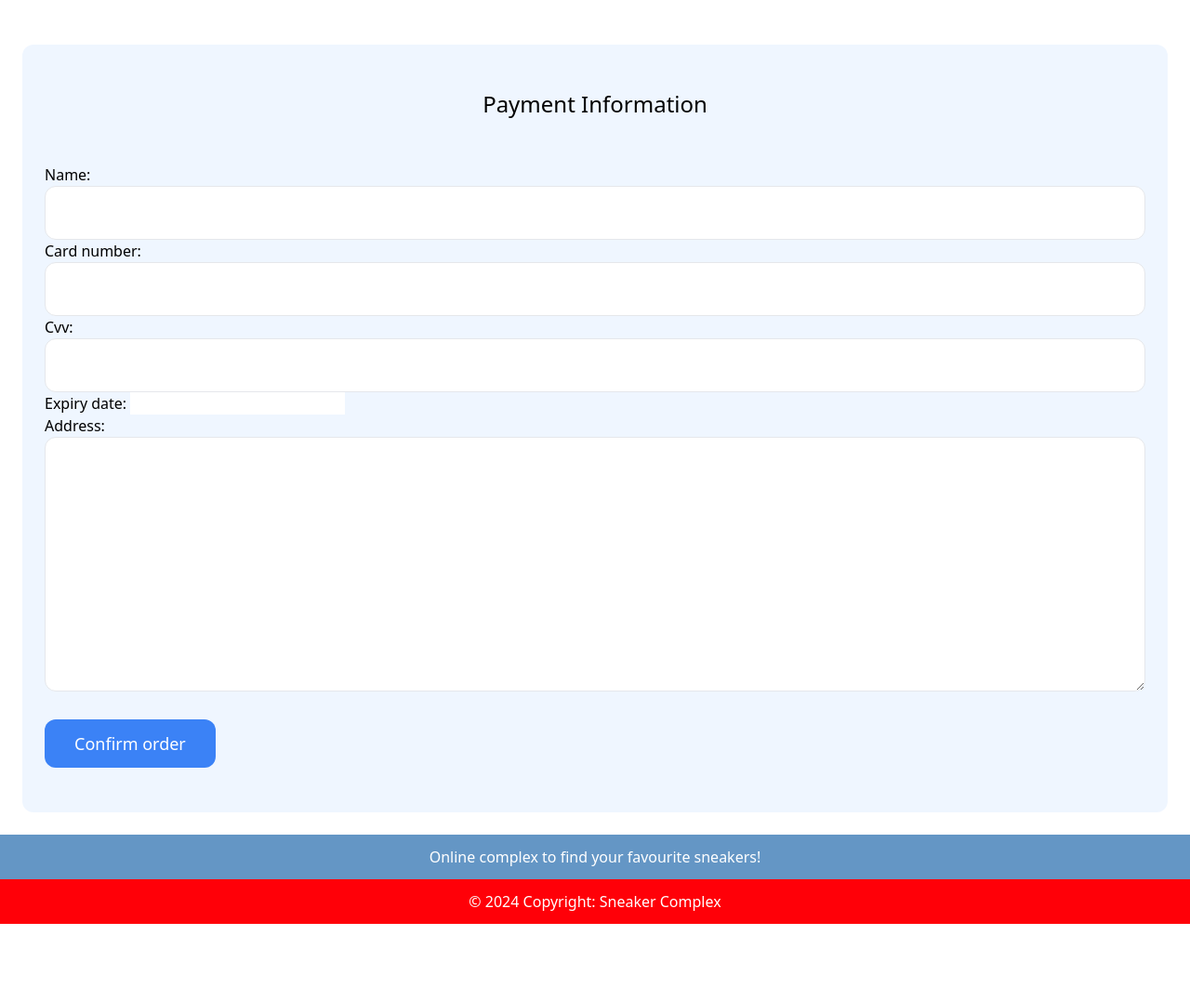
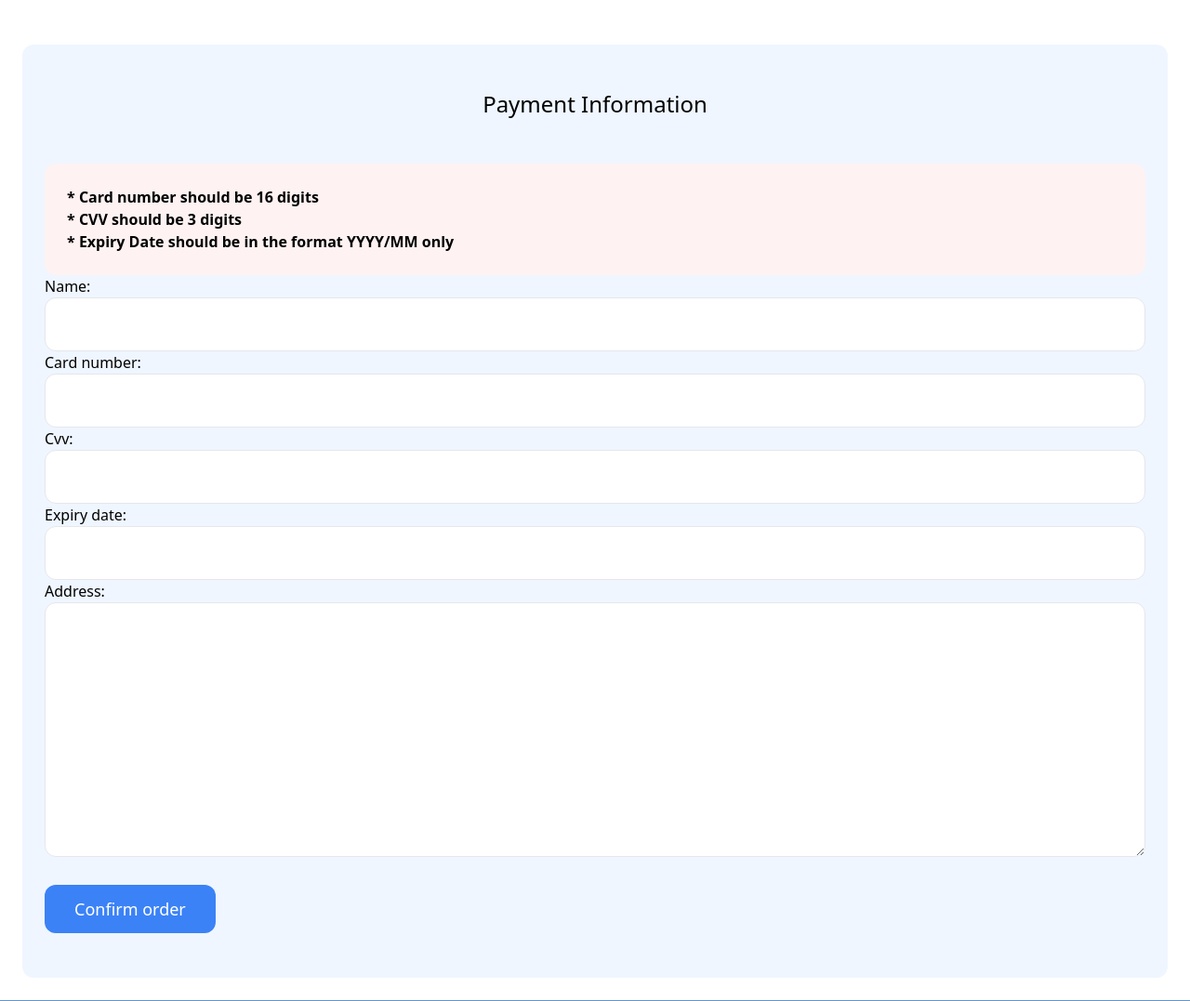
Before and after one commit to shrewdninja/ecom_fastapi, a Django app: page /items/1/buy/ in a window 1280 px wide. Shown: the part 73-1150 px from the top of the page at 93% size. Before the commit the page ends 1067 px from the top, so only its background shows below. Run offline with Django 4.2, Linux system fonts and the light colour scheme; the visitor is signed in with stand-in values (Sample User, id 1); some libraries are stand-ins or nearby versions; some web fonts are replaced.

Commit message:
Added payment confirmation and date validation

```diff
--- a/eCom-master/item/forms.py
+++ b/eCom-master/item/forms.py
@@ -1,6 +1,6 @@
 from django import forms
 from .models import Item, Order
-from .validations import validate_card, validate_description, validate_email,validate_name, validate_username,validate_cvv, validate_price
+from .validations import validate_card, validate_description, validate_date, validate_email,validate_name, validate_username,validate_cvv, validate_price
 
 INPUT_CLASSES = 'w-full px-6 py-4 rounded-xl border'
 
@@ -58,6 +58,10 @@
             'placeholder': 'Enter CVV',
             'class': 'w-full py-4 px-6 rounded-xl'
         }), validators=[validate_cvv])
+        expiry_date=forms.CharField(widget=forms.TextInput(attrs={
+            'placeholder': 'Enter expiry date in YYYY/MM format only',
+            'class': 'w-full py-4 px-6 rounded-xl'
+        }), validators=[validate_date])
 
         address = forms.CharField(
                widget=forms.TextInput(attrs={
@@ -75,7 +79,9 @@
             'cvv': forms.TextInput(attrs={
             'class': INPUT_CLASSES
             }),
-            'expiry_date': forms.DateInput(),
+            'expiry_date': forms.TextInput(attrs={
+            'class': INPUT_CLASSES
+            }),
             'address': forms.Textarea(attrs={
             'class': INPUT_CLASSES
             })
--- a/eCom-master/item/models.py
+++ b/eCom-master/item/models.py
@@ -1,7 +1,7 @@
 from django.db import models
 from django.contrib.auth.models import User
 from decimal import Decimal
-from .validations import validate_email,validate_card,validate_description,validate_name,validate_username, validate_price, validate_cvv
+from .validations import validate_email,validate_card,validate_description,validate_name,validate_username, validate_date, validate_price, validate_cvv
 # Create your models here.
 class Category(models.Model):
     name=models.CharField(max_length=255, validators=[validate_name])
@@ -34,7 +34,7 @@
     name=models.CharField(max_length=255, validators=[validate_name])
     card_number = models.CharField( max_length=16,validators=[validate_card])
     cvv = models.CharField(max_length=3,validators=[validate_cvv])
-    expiry_date = models.DateField()
+    expiry_date = models.CharField(max_length=7,validators=[validate_date])
     address=models.TextField(max_length=255,validators=[validate_description])
 
     created_by=models.ForeignKey(User, related_name='orders', on_delete=models.CASCADE)
--- a/eCom-master/core/templates/core/authorized.html
+++ b/eCom-master/item/templates/item/authorized.html
@@ -1,5 +1,5 @@
 {% extends 'core/base.html' %}
-{% block title %} Sign up {% endblock %}
+{% block title %} Payment Confirmation {% endblock %}
 
 {% block content %}
 <div class="w-1/2 my-6 mx-auto p-6 bg-blue-50 rounded-xl">
@@ -7,7 +7,7 @@
     <div class="p-6 bg-green-100 rounded-xl">
         <p class="text-white-500"><strong>Thank you for the payment! Your order will be processed.</strong></p>
     </div>
-    <a href="{% url 'dashboard:dashboard' %}" class="font-bold hover:text-green-800 text-green-700">Return Home</a>
+    <a href="{% url 'core:index' %}" class="font-bold hover:text-green-800 text-green-700">Return Home</a>
 
 </div>
 {% endblock %}
--- a/eCom-master/item/templates/item/buyitem.html
+++ b/eCom-master/item/templates/item/buyitem.html
@@ -4,6 +4,11 @@
 {% block content %}
 <div class="px-6 py-12 mt-6 bg-blue-50 rounded-xl">
     <h2 class="mb-12 text-2xl text-center">Payment Information</h2>
+    <div class="p-6 bg-red-50 rounded-xl">
+        <p class="text-white-500"><strong>* Card number should be 16 digits</strong></p>
+        <p class="text-white-500"><strong>* CVV should be 3 digits</strong></p>
+        <p class="text-white-500"><strong>* Expiry Date should be in the format YYYY/MM only</strong></p>
+    </div>
     <form method="POST" action=".">
             {% csrf_token %}
 
--- a/eCom-master/item/views.py
+++ b/eCom-master/item/views.py
@@ -33,7 +33,7 @@
             item.created_by = request.user
             item.save()
 
-            return redirect('core:authorized')
+            return render(request, 'item/authorized.html')
     else:
         form = OrderForm()
 
```
Also changed, not shown: eCom-master/item/validations.py (+11 -0 lines).
